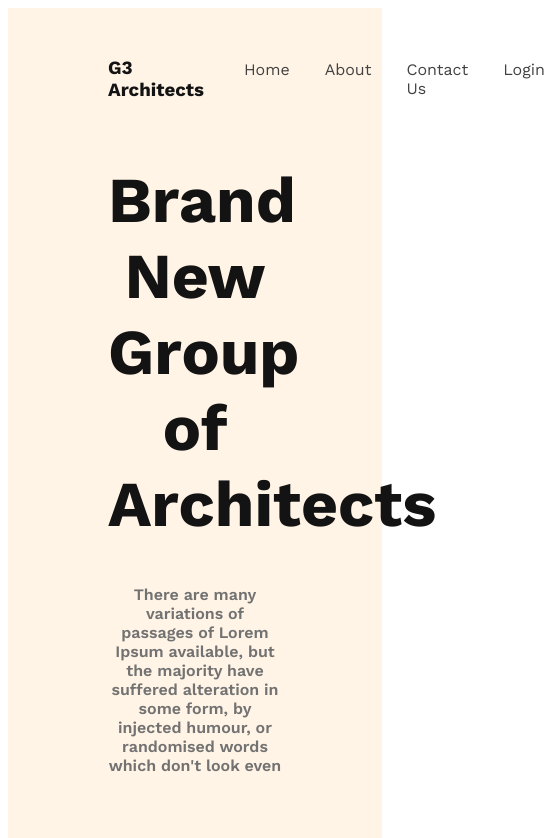
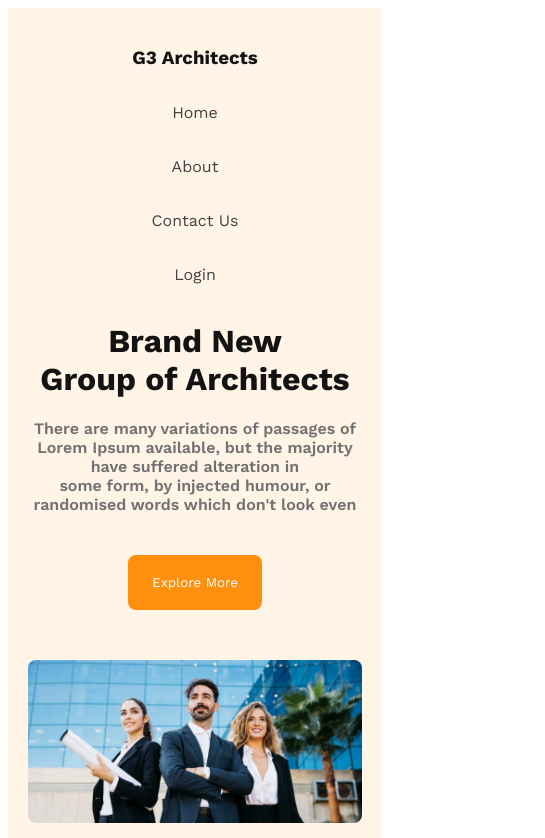
Before and after one commit to Moloy-Ghosh/responsive-g3-architect-website, a plain HTML site: page index.html in a window 390 px wide. Shown: the top 838 px of the page, 545 px wide, since content can reach past the window. Drawn offline with nearby package versions, Linux system fonts and the light colour scheme.

Commit message:
header section responsive code

```diff
--- a/style.css
+++ b/style.css
@@ -55,3 +55,25 @@ header{
    border-radius:8px;
    margin-top:50px;
 }
+
+
+/* Responsive design code started from here */
+@media screen and (max-width: 576px){
+   header{
+      padding:20px 20px;
+   }
+   #navbar{
+      flex-direction:column;
+   }
+   #navbar ul{
+      flex-direction:column;
+      text-align:center;
+      padding:0px;
+   }
+   #bnText{
+      font-size:2rem;
+   }
+   #emBtn{
+      margin-top:25px;
+   }
+}
```
